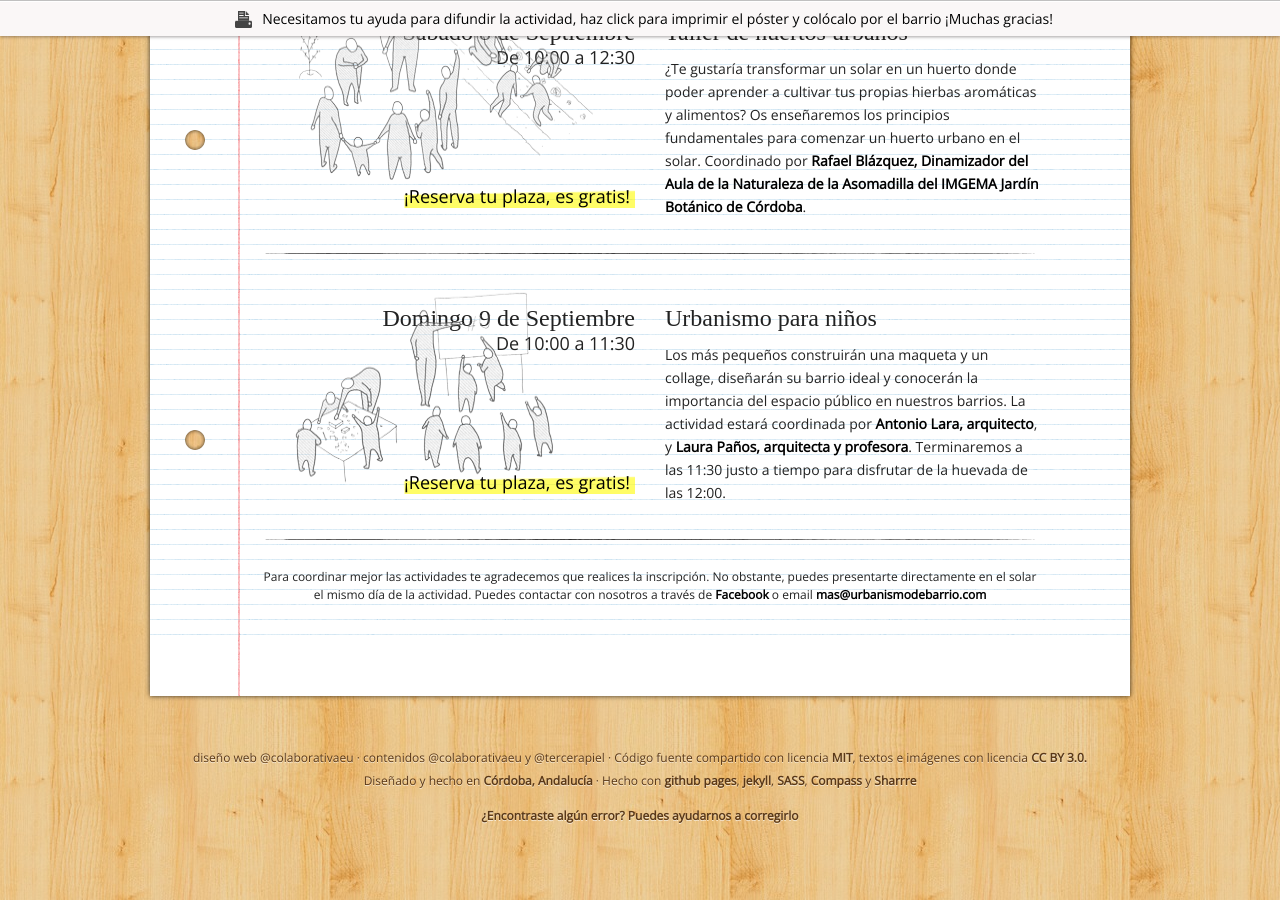
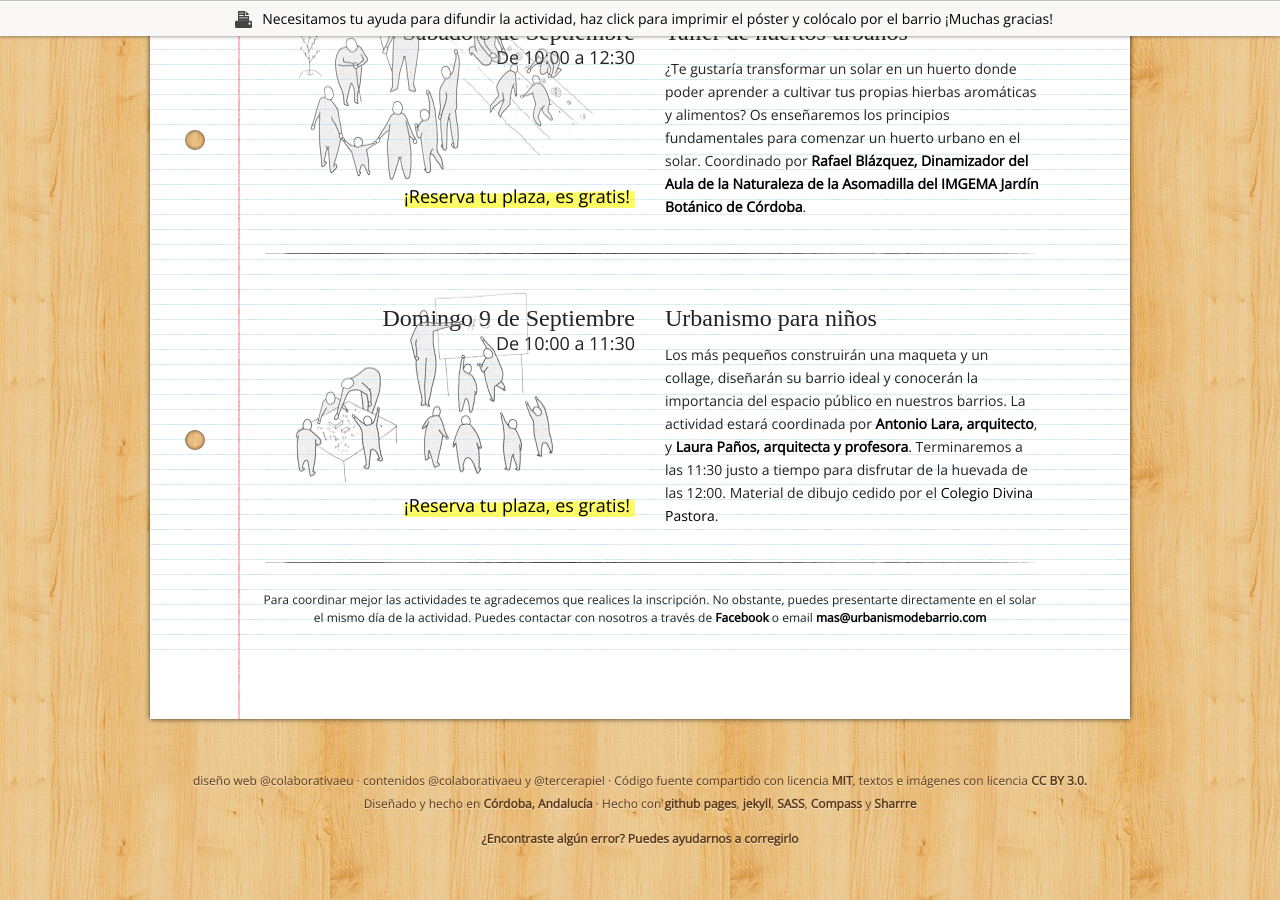
Before and after one commit to colaborativa/urbanismodebarrio.com, a Jekyll site: the page built from index.md, in a window 1280 px wide and 900 px high, scrolled down 1260 px. Built offline with Jekyll 4.4.1, drawn with Linux system fonts in a browser that asks for light colours; nearby versions of some CDN libraries; some web fonts are replaced; comment, search, counter and statistics services are not loaded.

Commit message:
add more credits

```diff
--- a/index.md
+++ b/index.md
@@ -40,7 +40,7 @@
     hora: "De 10:00 a 11:30"
    inscripcion: {titulo: "¡Reserva tu plaza, es gratis!", url: http://ninos-urbanismodebarrio.eventbrite.es }
    subtitulo_inscripcion: "Hay n plazas libres"
-   descripcion: "Los más pequeños construirán una maqueta y un collage, diseñarán su barrio ideal y conocerán la importancia del espacio público en nuestros barrios. La actividad estará coordinada por <strong><a href='http://www.almarquitectura.com'>Antonio Lara, arquitecto</a></strong>, y <strong><a href='http://www.lap-arquitectos.com'>Laura Paños, arquitecta y profesora</a></strong>. Terminaremos a las 11:30 justo a tiempo para disfrutar de la huevada de las 12:00."
+   descripcion: "Los más pequeños construirán una maqueta y un collage, diseñarán su barrio ideal y conocerán la importancia del espacio público en nuestros barrios. La actividad estará coordinada por <strong><a href='http://www.almarquitectura.com'>Antonio Lara, arquitecto</a></strong>, y <strong><a href='http://www.lap-arquitectos.com'>Laura Paños, arquitecta y profesora</a></strong>. Terminaremos a las 11:30 justo a tiempo para disfrutar de la huevada de las 12:00. Material de dibujo cedido por el <a href=' http://www.divinapastoracordoba.org'>Colegio Divina Pastora</a>."
 
 footer: "diseño web @colaborativaeu · contenidos @colaborativaeu y @tercerapiel · Código fuente compartido con licencia <a href=''> MIT</a>, textos e imágenes con licencia <a href=''>CC BY 3.0.</a> </br> Diseñado y hecho en <a href=''>Córdoba, Andalucía</a> · Hecho con <a href=''>github pages</a>, <a href=''>jekyll</a>, <a href=''>SASS</a>, <a href=''>Compass</a> y <a href=''>Sharrre</a>"
 
```
